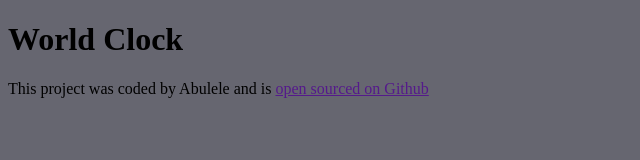
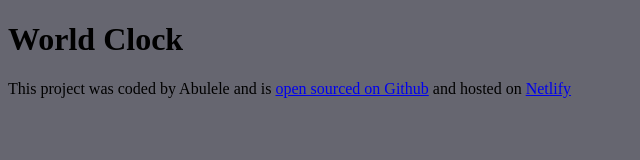
Before and after one commit to Abulele75/world-clock, a plain HTML site: page index.html in a window 1280 px wide. Shown: the whole page, without its empty margins (0-640 px from the left). Drawn offline with Linux system fonts and the light colour scheme.

Commit message:
Added a link to my github

```diff
--- a/index.html
+++ b/index.html
@@ -11,7 +11,7 @@
 <h1>World Clock</h1>
 <footer>
     This project was coded by Abulele and is
-    <a href="" target="blank">open sourced on Github</a>
+    <a href="https://github.com/Abulele75" target="blank">open sourced on Github</a> and hosted on <a href="https://worldclock-new.netlify.app/">Netlify</a>
 </footer>
 <script src="index.js"></script>
 </body>
```
